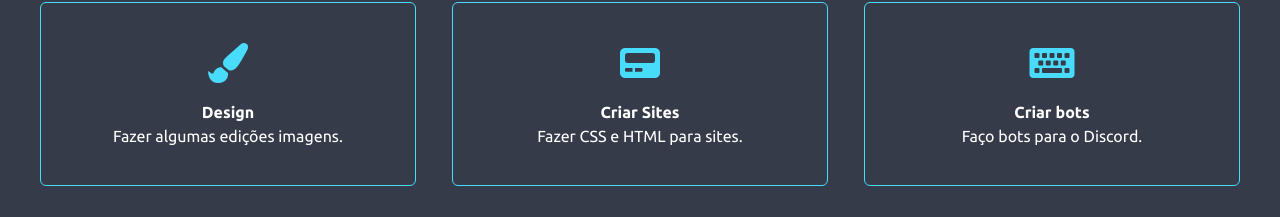
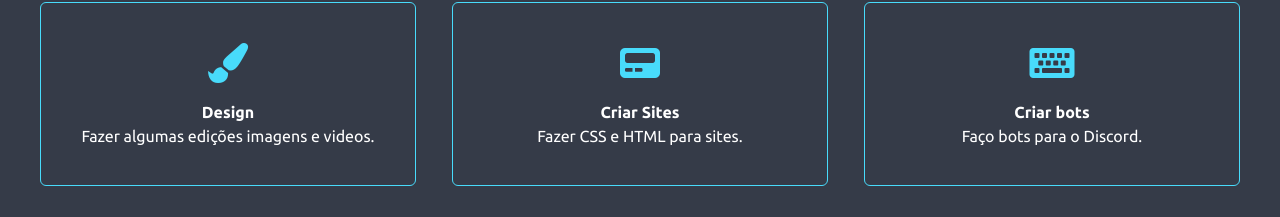
Before and after one commit to Luisin13/Luisin13, a plain HTML site: page index.html in a window 1280 px wide. Shown: the part 1748-1965 px from the top of the page. Drawn offline with nearby package versions, Linux system fonts and the light colour scheme.

Commit message:
Pequena mudança

```diff
--- a/index.html
+++ b/index.html
@@ -111,7 +111,7 @@
         <div class="service">
           <i class="icon fas fa-paint-brush"></i>
           <h4>Design</h4>
-          <p>Fazer algumas edições imagens.</p>
+          <p>Fazer algumas edições imagens e videos.</p>
         </div>
 
         <div class="service">
```
